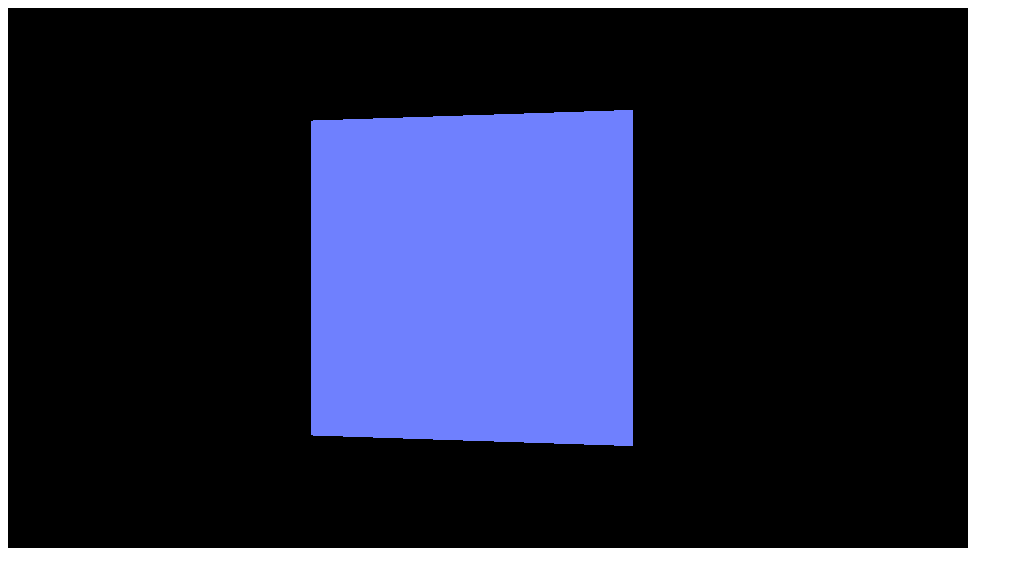
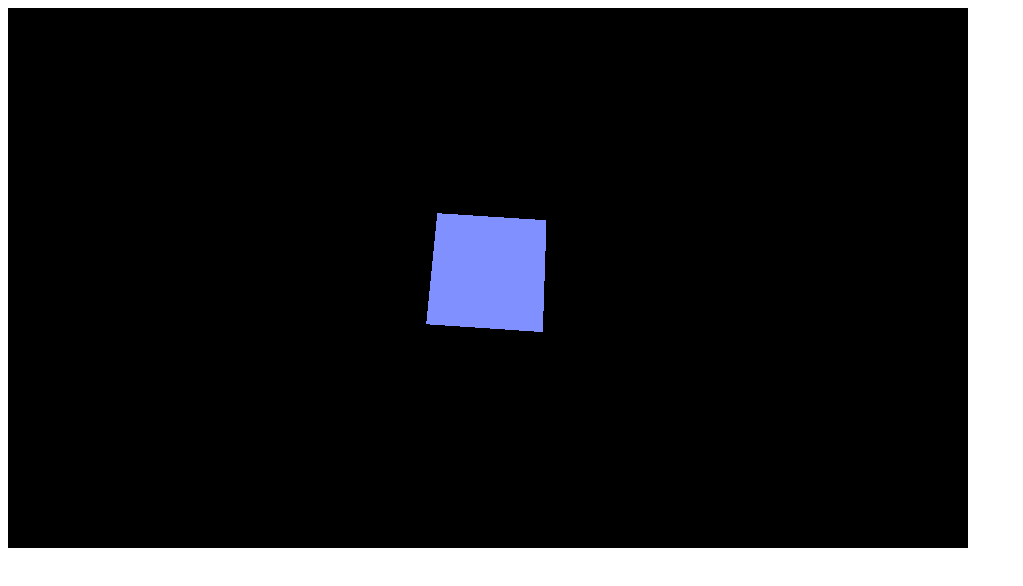
Before and after one commit to kazuhitonakayama/learn_three.js, a plain HTML site: page box.html in a window 1280 px wide. Shown: the whole page, without its empty margins (0-1023 px from the left). Drawn offline with nearby package versions, Linux system fonts and the light colour scheme.

Commit message:
画角を少しmeshから遠ざけてみる、そしてx軸、z軸の回転も加えてみた

```diff
--- a/box.html
+++ b/box.html
@@ -8,7 +8,6 @@
     window.addEventListener('load', init);
 
     function init() {
-
       // サイズを指定
       const width = 960;
       const height = 540;
@@ -24,7 +23,7 @@
       const scene = new THREE.Scene();
 
       // カメラを作成
-      const camera = new THREE.PerspectiveCamera(45, width / height);
+      const camera = new THREE.PerspectiveCamera(100, width / height);
       camera.position.set(0, 0, +1000);
 
       // 箱を作成
@@ -37,7 +36,9 @@
 
       // 毎フレーム時に実行されるループイベントです
       function tick() {
-        box.rotation.y += 0.01;
+        box.rotation.x += 0.005;
+        box.rotation.z += 0.005;
+        box.rotation.y += 0.005;
         renderer.render(scene, camera); // レンダリング
 
         requestAnimationFrame(tick);
```
